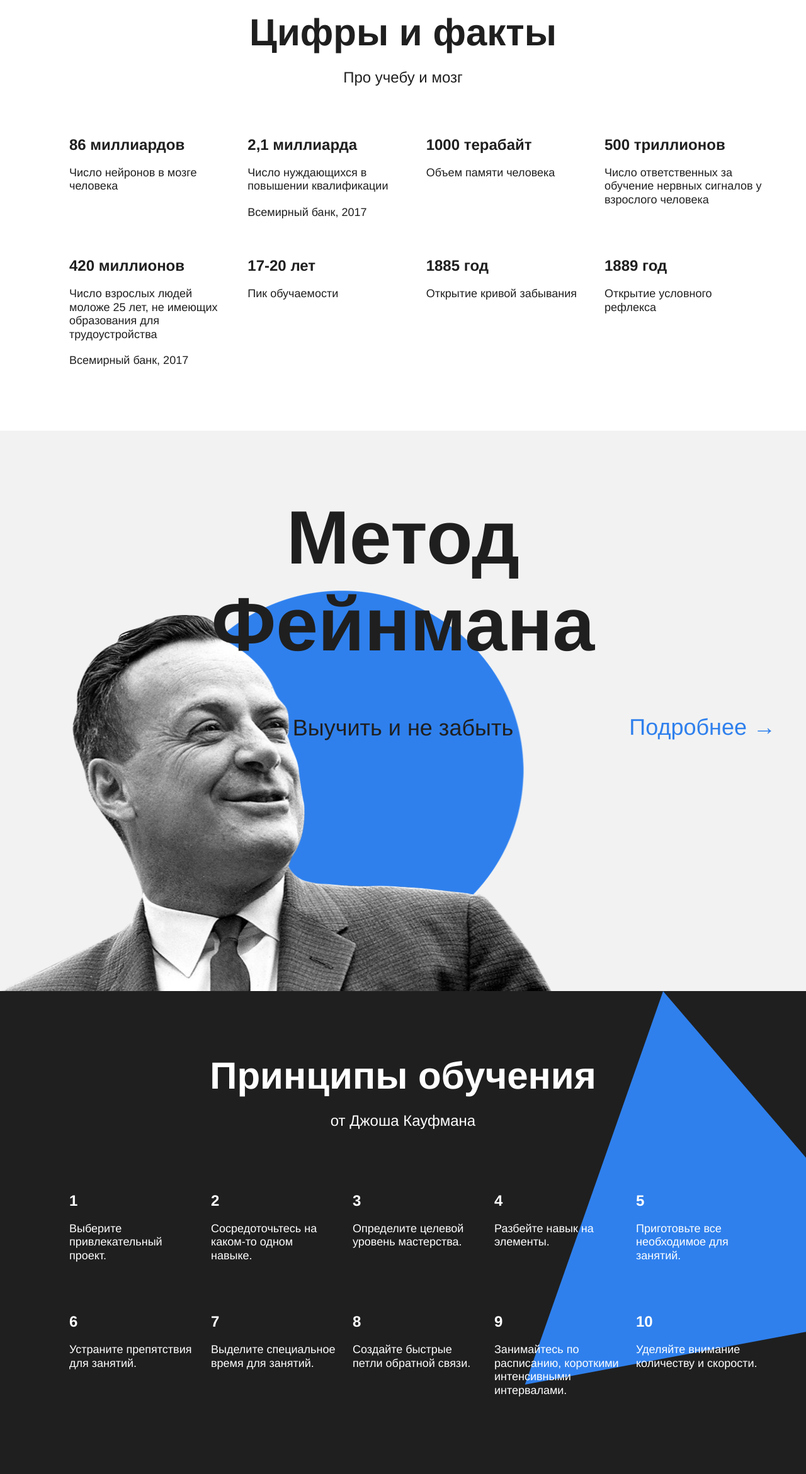
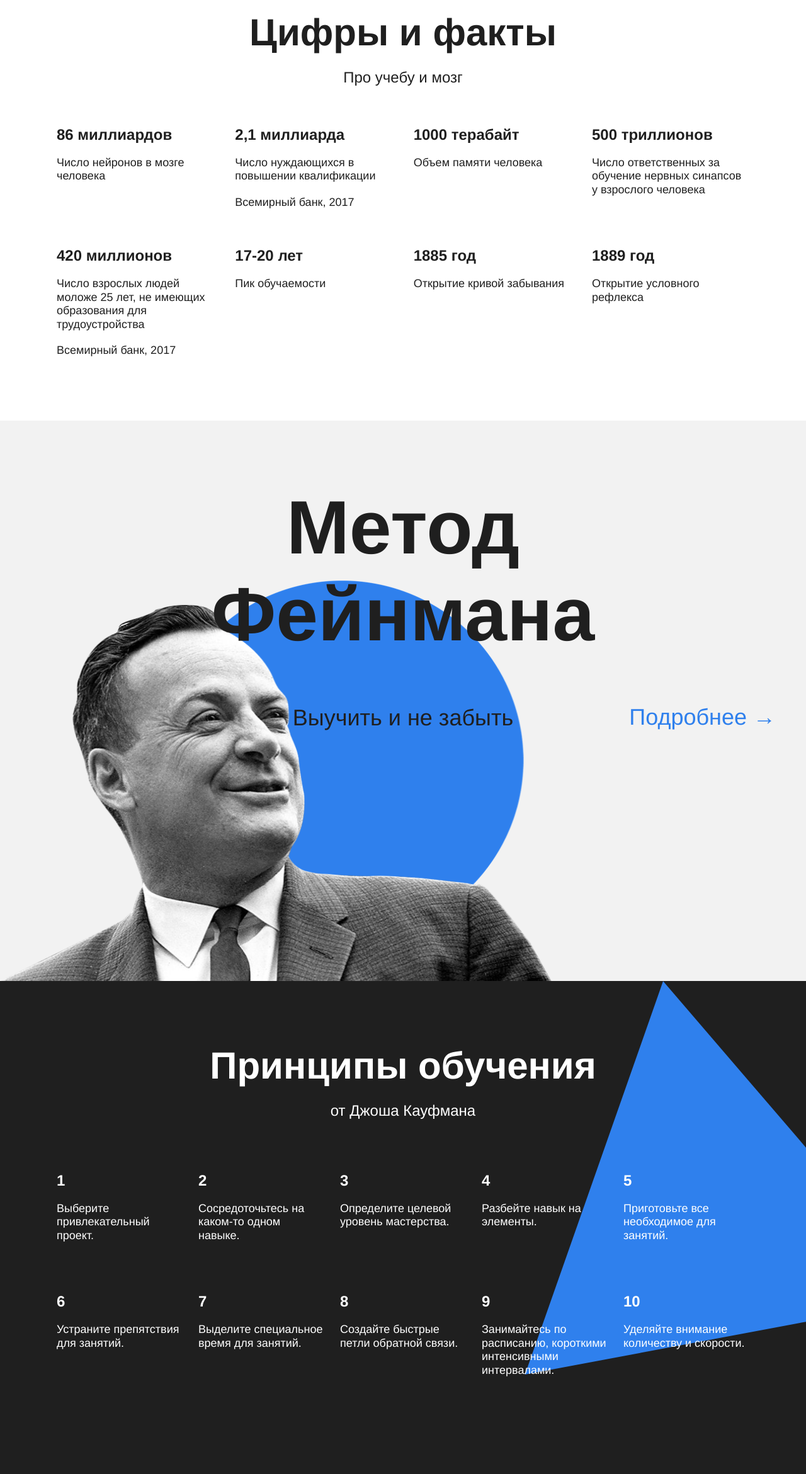
Before and after one commit to SnakeorSnack/how-to-learn, a plain HTML site: page index.html in a window 1280 px wide. Shown: the part 1339-3680 px from the top of the page at 63% size. Drawn offline with Linux system fonts and the light colour scheme.

Commit message:
padding fix, html beauty

```diff
--- a/index.html
+++ b/index.html
@@ -19,7 +19,7 @@
           Какие современные и эффективные подходы к обучению вы можете использовать в своей жизни?
           <a class="header__link" href="#"> Узнать &rarr;</a>
         </h2>
-        <img class="header__main-illustration" src="./images/header-image.png" alt="Главное изображение">
+        <img class="header__main-illustration" src="./images/header-image.png" alt="Главное изображение Мальчик и собака">
         <div class="header__square-pic"></div>
     </header>
 
@@ -31,13 +31,15 @@
             <p class="two-columns__paragraph two-columns__paragraph_first">
               Ни в школе, ни в институте нас не учат тому, как правильно изучать материал.
               Мы готовимся к экзаменам и учим билеты.
-              Мы тренируемся решать однообразные задачи, чтобы лучше сдать тест, но часто в итоге это не дает нам реального знания.
+              Мы тренируемся решать однообразные задачи, чтобы лучше сдать тест,
+              но часто в итоге это не дает нам реального знания.
               Зубрежка быстро выветривается и не приносит пользы.</p>
             <p class="two-columns__paragraph two-columns__paragraph_second">
               <span class="two-columns__span-accent">Вывод:</span>
               учиться тоже нужно уметь, но почему-то этому мало где учат. Что с этим делать?</p>
             <p class="two-columns__paragraph two-columns__paragraph_third">
-              Конкретные техники и упражнения помогают изменить подход к обучению, сделать его эффективным и захватывающим.
+              Конкретные техники и упражнения помогают изменить подход к обучению,
+              сделать его эффективным и захватывающим.
               Эти же техники применяются на примере обучения в Практикуме.</p>
           </div>
         </div>
@@ -62,7 +64,7 @@
           </li>
           <li class="table__cell">
             <p class="table__heading">500 триллионов</p>
-            <p class="table__text">Число ответственных за обучение нервных сигналов у взрослого человека</p>
+            <p class="table__text">Число ответственных за обучение нервных синапсов у взрослого человека</p>
           </li>
           <li class="table__cell">
             <p class="table__heading">420 миллионов</p>
@@ -86,10 +88,12 @@
       </section>
 
       <section class="feynman">
+
         <h2 class="feynman__title">Метод Фейнмана</h2>
         <h3 class="feynman__subtitle">Выучить и не забыть</h3>
         <a class="feynman__link" href="#">Подробнее &rarr;</a>
         <img class="feynman__image" src="./images/feynman.png" alt="Изображение Фейнмана">
+
       </section>
 
       <section class="kaufman">
@@ -163,9 +167,15 @@
         <div class="footer__column_social">
           <p class="footer__column-heading">Соцсети</p>
           <div class="footer__column-links">
-            <a class="footer__column-link" href="#"><img class="footer__social-icon" src="./images/youtube-icon.svg" alt="Иконка Ютуб">YouTube</a>
-            <a class="footer__column-link" href="#"><img class="footer__social-icon" src="./images/vk_color_white.svg" alt="Иконка ВКонтакте">Вконтакте</a>
-            <a class="footer__column-link" href="#"><img class="footer__social-icon" src="./images/tiktok-icon.svg" alt="Иконка ТикТок">TikTok</a>
+            <a class="footer__column-link" href="#">
+              <img class="footer__social-icon" src="./images/youtube-icon.svg" alt="Иконка Ютуб">YouTube
+            </a>
+            <a class="footer__column-link" href="#">
+              <img class="footer__social-icon" src="./images/vk_color_white.svg" alt="Иконка ВКонтакте">Вконтакте
+            </a>
+            <a class="footer__column-link" href="#">
+              <img class="footer__social-icon" src="./images/tiktok-icon.svg" alt="Иконка ТикТок">TikTok
+            </a>
           </div>
         </div>
       </div>
--- a/styles/style.css
+++ b/styles/style.css
@@ -187,7 +187,8 @@
   display: flex;
   flex-wrap:wrap;
   justify-content: space-between;
-  margin-bottom: 100px;
+  margin: 0 auto 100px;
+  padding: 0;
   list-style: none;
 }
 
@@ -224,6 +225,7 @@
   height: 890px;
   background-color: #f2f2f2;
   margin: 0;
+  padding: 0;
   position: relative;
 }
 
@@ -275,6 +277,7 @@ color: #2f80ed;
   width: 100%;
   background-color: #1f1f1f;
   margin: 0 auto 0;
+  padding: 0;
   display: flex;
   flex-direction: column;
   align-items: center;
@@ -376,6 +379,7 @@ color: #2f80ed;
   line-height: 30px;
   font-size: 18px;
   font-weight: normal;
+  color: white;
 }
 
 .footer__social-icon {
```
